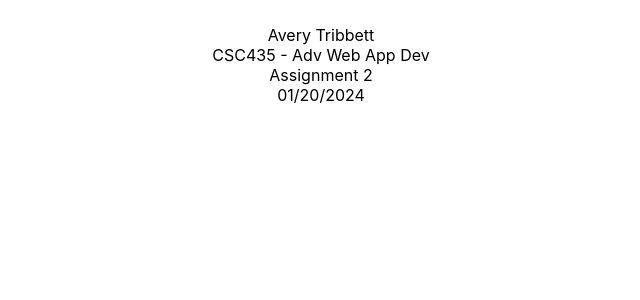
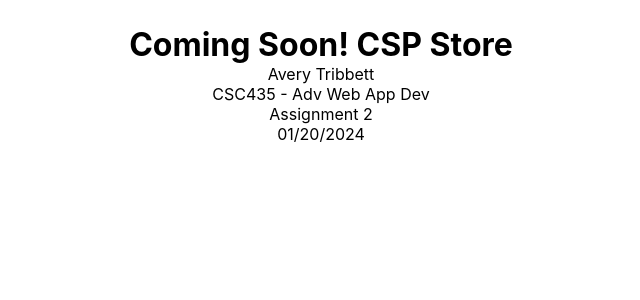
Before and after one commit to averytribbett/csc435-app, a React (Create React App) app: page /home in a window 1280 px wide. Shown: the top 300 px of the page, without its empty margins (319-959 px from the left). Built offline with nearby package versions, Linux system fonts and the light colour scheme.

Commit message:
Added heading

```diff
--- a/src/pages/Home.js
+++ b/src/pages/Home.js
@@ -4,6 +4,7 @@ import "./../styles/home.css";
 export const Home = () => {
   return (
     <div class="home-div">
+      <h1>Coming Soon! CSP Store</h1>
       <p>Avery Tribbett</p>
       <p>CSC435 - Adv Web App Dev</p>
       <p>Assignment 2</p>
```
